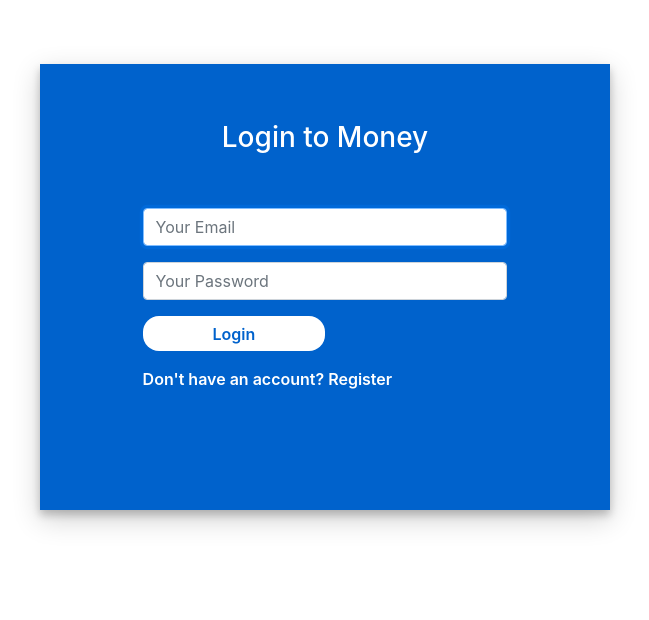
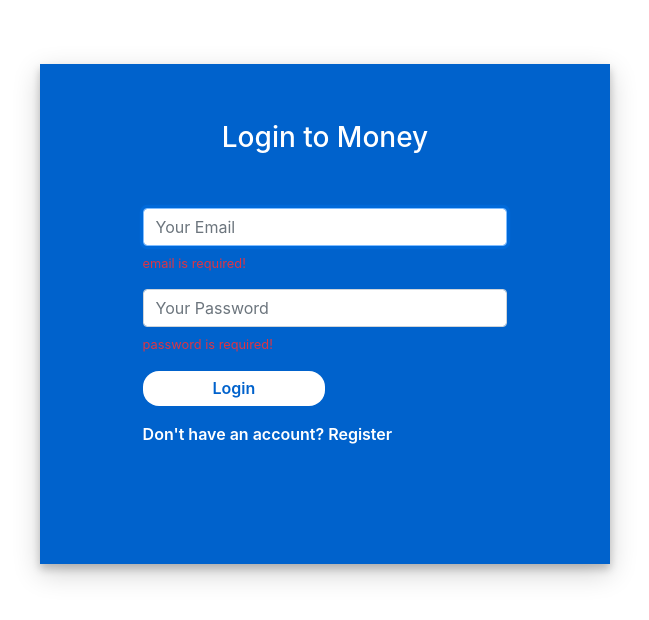
Before and after one commit to sfivaz/money-angular, an Angular app: page / in a window 1280 px wide. Shown: the top 620 px of the page, without its empty margins (315-964 px from the left). Built offline with nearby package versions, Linux system fonts and the light colour scheme.

Commit message:
wip - Reactive form implemented for login

```diff
--- a/src/app/home/login/login.component.html
+++ b/src/app/home/login/login.component.html
@@ -2,15 +2,21 @@
   <div class="row justify-content-center">
     <div class="col-md-6 login-form-2">
       <h3>Login to Money</h3>
-      <form>
+      <form [formGroup]="loginForm" (submit)="login()">
         <div class="form-group">
-          <input type="email" class="form-control" placeholder="Your Email" autofocus>
+          <input formControlName="email" type="email" class="form-control" placeholder="Your Email" autofocus>
+          <small *ngIf="loginForm.get('email').errors?.required" class="text-danger d-block mt-2">
+            email is required!
+          </small>
         </div>
         <div class="form-group">
-          <input  type="password" class="form-control" placeholder="Your Password">
+          <input formControlName="password" type="password" class="form-control" placeholder="Your Password">
+          <small *ngIf="loginForm.get('password').errors?.required" class="text-danger d-block mt-2">
+            password is required!
+          </small>
         </div>
         <div class="form-group">
-          <button type="submit" class="btn-submit">Login</button>
+          <button [disabled]="loginForm.invalid" type="submit" class="btn-submit">Login</button>
         </div>
         <div class="form-group">
           <a href="/register" class="forget-pwd">Don't have an account? Register </a>
--- a/src/app/home/login/login.component.ts
+++ b/src/app/home/login/login.component.ts
@@ -1,4 +1,5 @@
 import {Component, OnInit} from '@angular/core';
+import {FormBuilder, FormGroup, Validators} from "@angular/forms";
 
 @Component({
   templateUrl: './login.component.html',
@@ -6,9 +7,21 @@ import {Component, OnInit} from '@angular/core';
 })
 export class LoginComponent implements OnInit {
 
-  constructor() {
+  loginForm: FormGroup;
+
+  constructor(private formBuilder: FormBuilder) {
   }
 
   ngOnInit() {
+    this.loginForm = this.formBuilder.group({
+      email: ['', Validators.required],
+      password: ['', Validators.required]
+    });
+  }
+
+  login() {
+    this.loginForm.get('email');
+    this.loginForm.get('password');
+    console.log("login...");
   }
 }
```
